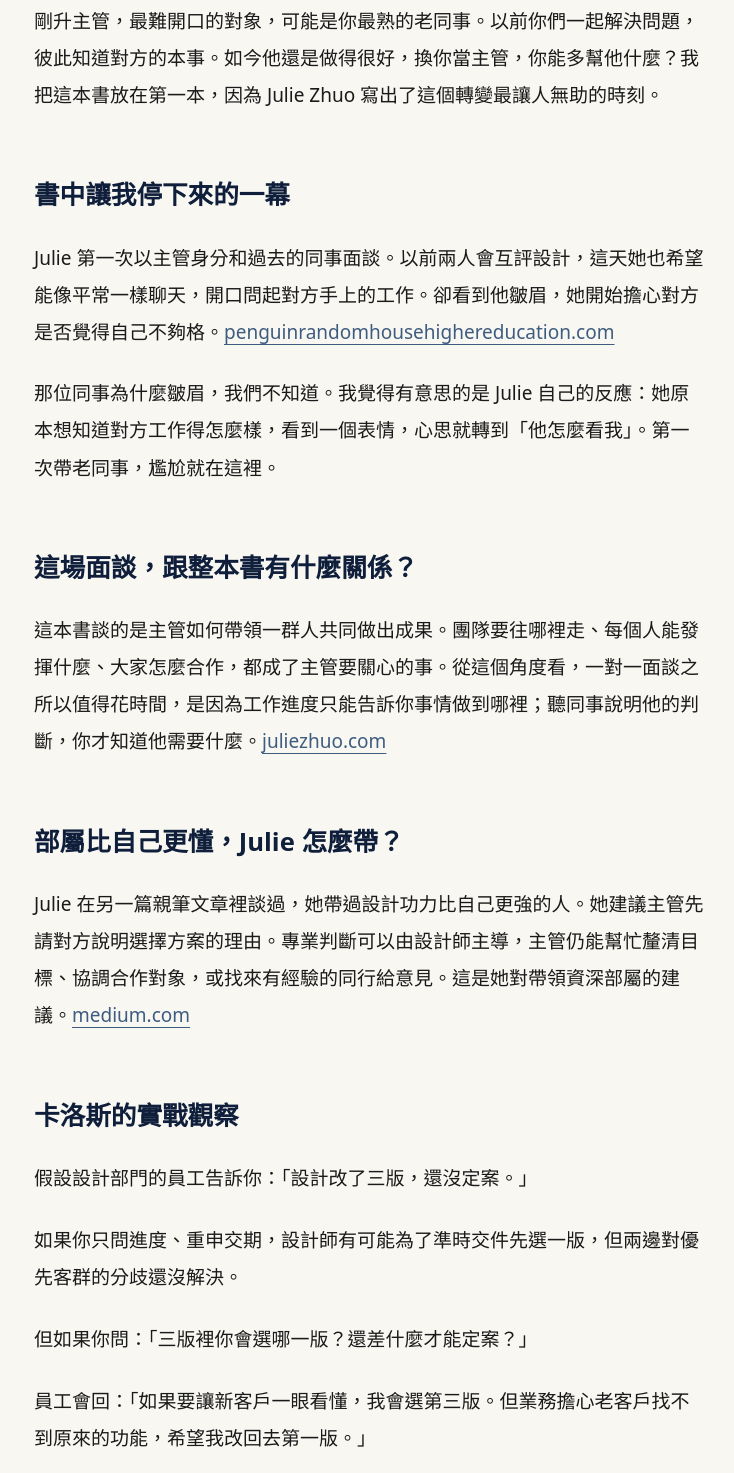
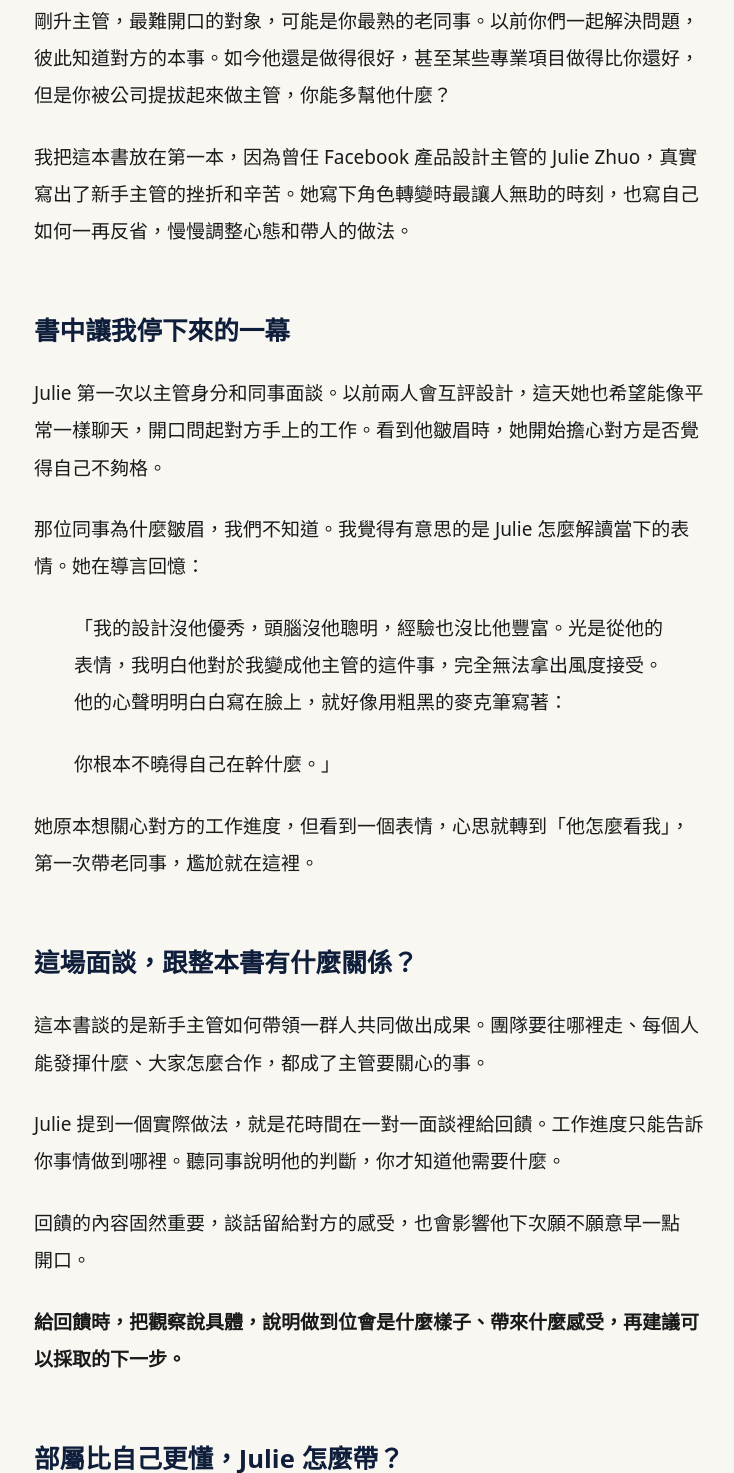
Before and after one commit to carlosnewmanager-bot/Carlosnewmanager, a plain HTML site: page articles/manager-book-01.html in a window 1280 px wide. Shown: the part 1016-2489 px from the top of the page, without its empty margins (270-1004 px from the left). Drawn offline with Linux system fonts and the light colour scheme.

Commit message:
Sync first Carlos management book article with v006

```diff
--- a/articles/manager-book-01.html
+++ b/articles/manager-book-01.html
@@ -30,22 +30,31 @@
 <p><strong>《當上主管後，難道只能默默崩潰？》｜Julie Zhuo（卓茱莉）</strong></p>
 <figure class="reading-inline-figure" style="max-width:240px;margin:1.5rem auto 2rem"><img class="reading-inline-image" style="width:100%;height:auto" src="../assets/manager-book-01-cover.jpg" width="400" height="568" alt="《當上主管後，難道只能默默崩潰？》台灣版書封"><figcaption>時報文化台灣版書封 · <a href="https://cjcu.ebook.hyread.com.tw/bookDetail.jsp?id=210910">書封來源</a></figcaption></figure>
 <h2>為什麼從這本開始？</h2>
-<p>剛升主管，最難開口的對象，可能是你最熟的老同事。以前你們一起解決問題，彼此知道對方的本事。如今他還是做得很好，換你當主管，你能多幫他什麼？我把這本書放在第一本，因為 Julie Zhuo 寫出了這個轉變最讓人無助的時刻。</p>
+<p>剛升主管，最難開口的對象，可能是你最熟的老同事。以前你們一起解決問題，彼此知道對方的本事。如今他還是做得很好，甚至某些專業項目做得比你還好，但是你被公司提拔起來做主管，你能多幫他什麼？</p>
+<p>我把這本書放在第一本，因為曾任 Facebook 產品設計主管的 Julie Zhuo，真實寫出了新手主管的挫折和辛苦。她寫下角色轉變時最讓人無助的時刻，也寫自己如何一再反省，慢慢調整心態和帶人的做法。</p>
 <h2>書中讓我停下來的一幕</h2>
-<p>Julie 第一次以主管身分和過去的同事面談。以前兩人會互評設計，這天她也希望能像平常一樣聊天，開口問起對方手上的工作。卻看到他皺眉，她開始擔心對方是否覺得自己不夠格。<a href="https://penguinrandomhousehighereducation.com/2025/09/22/excerpt-from-the-making-of-a-manager/?utm_source=chatgpt.com">penguinrandomhousehighereducation.com</a></p>
-<p>那位同事為什麼皺眉，我們不知道。我覺得有意思的是 Julie 自己的反應：她原本想知道對方工作得怎麼樣，看到一個表情，心思就轉到「他怎麼看我」。第一次帶老同事，尷尬就在這裡。</p>
+<p>Julie 第一次以主管身分和同事面談。以前兩人會互評設計，這天她也希望能像平常一樣聊天，開口問起對方手上的工作。看到他皺眉時，她開始擔心對方是否覺得自己不夠格。</p>
+<p>那位同事為什麼皺眉，我們不知道。我覺得有意思的是 Julie 怎麼解讀當下的表情。她在導言回憶：</p>
+<blockquote><p>「我的設計沒他優秀，頭腦沒他聰明，經驗也沒比他豐富。光是從他的表情，我明白他對於我變成他主管的這件事，完全無法拿出風度接受。他的心聲明明白白寫在臉上，就好像用粗黑的麥克筆寫著：</p>
+<p>你根本不曉得自己在幹什麼。」</p></blockquote>
+<p>她原本想關心對方的工作進度，但看到一個表情，心思就轉到「他怎麼看我」，第一次帶老同事，尷尬就在這裡。</p>
 <h2>這場面談，跟整本書有什麼關係？</h2>
-<p>這本書談的是主管如何帶領一群人共同做出成果。團隊要往哪裡走、每個人能發揮什麼、大家怎麼合作，都成了主管要關心的事。從這個角度看，一對一面談之所以值得花時間，是因為工作進度只能告訴你事情做到哪裡；聽同事說明他的判斷，你才知道他需要什麼。<a href="https://juliezhuo.com/book/manager.html?utm_source=chatgpt.com">juliezhuo.com</a></p>
+<p>這本書談的是新手主管如何帶領一群人共同做出成果。團隊要往哪裡走、每個人能發揮什麼、大家怎麼合作，都成了主管要關心的事。</p>
+<p>Julie 提到一個實際做法，就是花時間在一對一面談裡給回饋。工作進度只能告訴你事情做到哪裡。聽同事說明他的判斷，你才知道他需要什麼。</p>
+<p>回饋的內容固然重要，談話留給對方的感受，也會影響他下次願不願意早一點開口。</p>
+<p><strong>給回饋時，把觀察說具體，說明做到位會是什麼樣子、帶來什麼感受，再建議可以採取的下一步。</strong></p>
 <h2>部屬比自己更懂，Julie 怎麼帶？</h2>
-<p>Julie 在另一篇親筆文章裡談過，她帶過設計功力比自己更強的人。她建議主管先請對方說明選擇方案的理由。專業判斷可以由設計師主導，主管仍能幫忙釐清目標、協調合作對象，或找來有經驗的同行給意見。這是她對帶領資深部屬的建議。<a href="https://medium.com/the-year-of-the-looking-glass/managing-more-experienced-people-9893f9903649?utm_source=chatgpt.com">medium.com</a></p>
+<p>Julie 在另一篇親筆文章裡談過，她帶過設計功力比自己更強的人。她建議主管先請對方說明選擇方案的理由。專業判斷可以由設計師主導，主管仍能幫忙釐清目標、協調合作對象，或找來有經驗的同行給意見。這是她對帶領資深部屬的建議。</p>
 <h2>卡洛斯的實戰觀察</h2>
-<p>假設設計部門的員工告訴你：「設計改了三版，還沒定案。」</p>
+<p>拿我設計的情境來看。假設設計部門的員工告訴你：「設計改了三版，還沒定案。」</p>
 <p>如果你只問進度、重申交期，設計師有可能為了準時交件先選一版，但兩邊對優先客群的分歧還沒解決。</p>
 <p>但如果你問：「三版裡你會選哪一版？還差什麼才能定案？」</p>
-<p>員工會回：「如果要讓新客戶一眼看懂，我會選第三版。但業務擔心老客戶找不到原來的功能，希望我改回去第一版。」</p>
+<p>員工會回：「如果要讓新客戶一眼看懂，我會選第三版。但業務擔心老客戶找不到原來的功能，希望我改回去第二版。」</p>
 <p>聽到這裡，主管就知道自己該接哪件事了：「我今天找業務和產品負責人，確認這次改版要優先服務新客戶，還是讓老客戶找得到原來的功能，明早回你。」設計師已經想清楚方案的取捨，他缺的是兩個部門對客群優先順序的決定。</p>
 <h2>我推薦誰讀？</h2>
 <p>如果你剛從團隊內部升上來，面對員工的質疑，你感受到壓力很大卻不知道該怎麼做，這本書很適合你。下次一對一，可以帶著兩個問題去聽：<strong>他已經做了什麼判斷？還有哪個決定超出他的權限？</strong> 第二個問題的答案，往往就是他最需要你出面的地方。</p>
+<h2>公開來源</h2>
+<ul><li><a href="https://penguinrandomhousehighereducation.com/2025/09/22/excerpt-from-the-making-of-a-manager/">出版社｜英文導言節選</a></li><li><a href="https://juliezhuo.com/book/manager.html">Julie Zhuo｜作者書介</a></li><li><a href="https://medium.com/the-year-of-the-looking-glass/managing-more-experienced-people-9893f9903649">Julie Zhuo｜Managing more experienced people</a></li></ul>
 </article>
 <nav class="article-pagination" aria-label="文章導覽"><span></span><a href="../insights/#reading-list">返回卡洛斯選書系列</a><span></span></nav>
 <aside class="reading-subscribe"><h2><span class="sentence-part">陪你把管理問題，</span><span class="sentence-part">慢慢講清楚。</span></h2><p>每月兩篇深度文章、每月直播、直播回放與管理工具模板。</p><a href="../#development">瞭解實戰管理訂閱計畫 →</a></aside>
```
